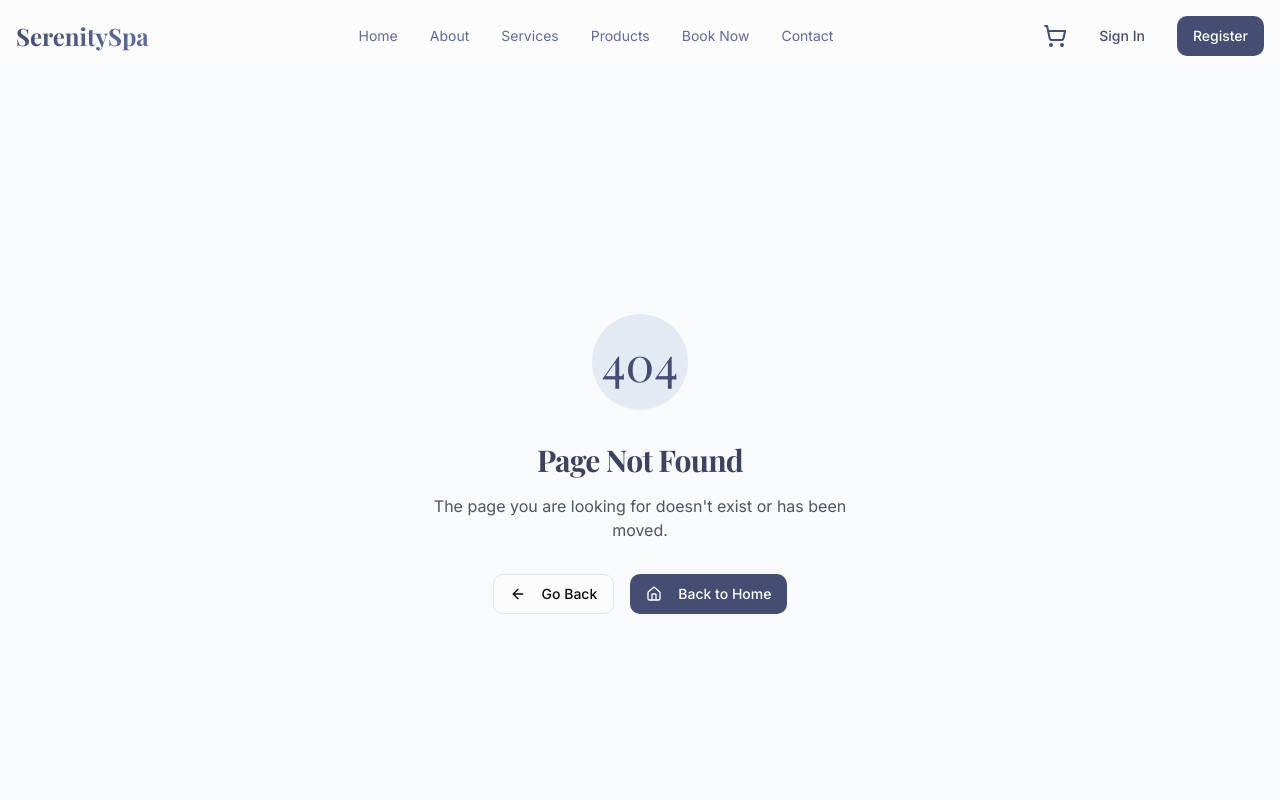
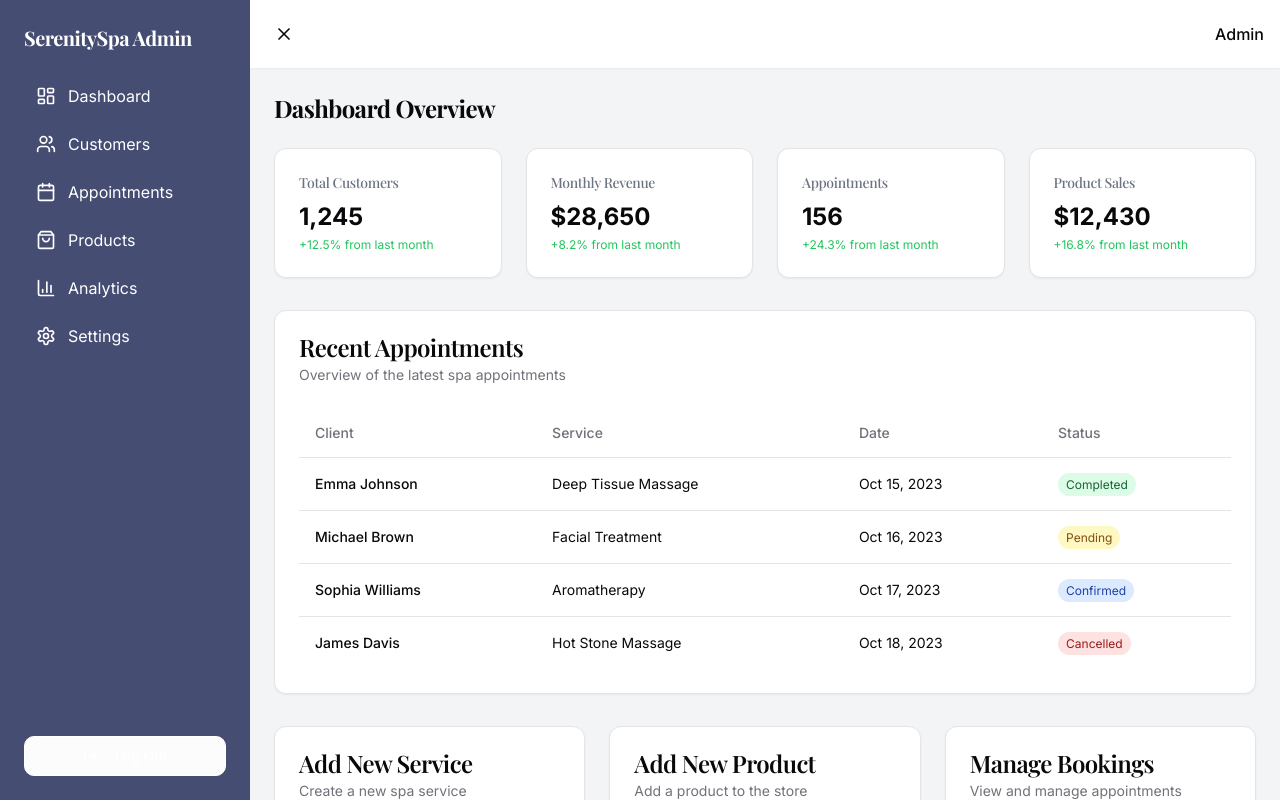
Before and after one commit to lenthanhnam/spa-savanova, a React (Vite) app: page /admin/dashboard in a window 1280 px wide. Shown: the top 800 px of the page. Built offline with nearby package versions, Linux system fonts and the light colour scheme; a web font is replaced by a local one.

Commit message:
Add admin dashboard page
Implement admin dashboard and redirect on login.

```diff
--- a/src/App.tsx
+++ b/src/App.tsx
@@ -22,6 +22,9 @@ import Cart from "./pages/Cart";
 import Checkout from "./pages/Checkout";
 import OrderSuccess from "./pages/OrderSuccess";
 
+// Admin Pages
+import AdminDashboard from "./pages/admin/Dashboard";
+
 // Layout Components
 import Header from "./components/Header";
 import Footer from "./components/Footer";
@@ -37,6 +40,12 @@ const App = () => (
           <Toaster />
           <Sonner />
           <BrowserRouter>
+            <Routes>
+              {/* Admin Routes */}
+              <Route path="/admin/dashboard" element={<AdminDashboard />} />
+
+              {/* Public Routes with Header & Footer */}
+              <Route path="/" element={
                 <div className="flex flex-col min-h-screen">
                   <Header />
                   <main className="flex-grow pt-16">
@@ -54,16 +63,6 @@ const App = () => (
                         <Route path="/checkout" element={<Checkout />} />
                         <Route path="/order-success" element={<OrderSuccess />} />
 
-                    {/* Add more routes as they are developed */}
-                    {/* <Route path="/services/:serviceId" element={<ServiceDetail />} /> */}
-                    {/* <Route path="/profile" element={<Profile />} /> */}
-
-                    {/* Admin Routes */}
-                    {/* <Route path="/admin/dashboard" element={<AdminDashboard />} /> */}
-
-                    {/* Manager Routes */}
-                    {/* <Route path="/manager/dashboard" element={<ManagerDashboard />} /> */}
-
                         {/* Catch-all route for 404 */}
                         <Route path="*" element={<NotFound />} />
                       </Routes>
@@ -71,6 +70,8 @@ const App = () => (
                   </main>
                   <Footer />
                 </div>
+              } />
+            </Routes>
           </BrowserRouter>
         </TooltipProvider>
       </CartProvider>
--- a/src/pages/SignIn.tsx
+++ b/src/pages/SignIn.tsx
@@ -1,4 +1,3 @@
-
 import { useState } from 'react';
 import { Link, useNavigate } from 'react-router-dom';
 import { Button } from '@/components/ui/button';
@@ -40,6 +39,7 @@ const SignIn = () => {
           title: 'Success',
           description: 'Signed in as Admin',
         });
+        // Redirect directly to admin dashboard
         navigate('/admin/dashboard');
       } else if (email === 'manager@example.com' && password === 'password') {
         toast({
--- /dev/null
+++ b/src/pages/admin/Dashboard.tsx
@@ -0,0 +1,230 @@
+
+import React, { useState } from 'react';
+import { Link, useNavigate } from 'react-router-dom';
+import { motion } from 'framer-motion';
+import {
+  LayoutDashboard,
+  Users,
+  Calendar,
+  ShoppingBag,
+  Settings,
+  BarChart3,
+  Menu,
+  X,
+  LogOut
+} from 'lucide-react';
+import {
+  Card,
+  CardContent,
+  CardDescription,
+  CardHeader,
+  CardTitle
+} from "@/components/ui/card";
+import { Button } from '@/components/ui/button';
+import { Table, TableBody, TableCell, TableHead, TableHeader, TableRow } from '@/components/ui/table';
+import { useToast } from '@/hooks/use-toast';
+
+type NavItem = {
+  title: string;
+  icon: React.ElementType;
+  href: string;
+};
+
+const navItems: NavItem[] = [
+  { title: 'Dashboard', icon: LayoutDashboard, href: '/admin/dashboard' },
+  { title: 'Customers', icon: Users, href: '/admin/customers' },
+  { title: 'Appointments', icon: Calendar, href: '/admin/appointments' },
+  { title: 'Products', icon: ShoppingBag, href: '/admin/products' },
+  { title: 'Analytics', icon: BarChart3, href: '/admin/analytics' },
+  { title: 'Settings', icon: Settings, href: '/admin/settings' },
+];
+
+// Mock data for dashboard
+const recentAppointments = [
+  { id: 1, client: 'Emma Johnson', service: 'Deep Tissue Massage', date: 'Oct 15, 2023', status: 'Completed' },
+  { id: 2, client: 'Michael Brown', service: 'Facial Treatment', date: 'Oct 16, 2023', status: 'Pending' },
+  { id: 3, client: 'Sophia Williams', service: 'Aromatherapy', date: 'Oct 17, 2023', status: 'Confirmed' },
+  { id: 4, client: 'James Davis', service: 'Hot Stone Massage', date: 'Oct 18, 2023', status: 'Cancelled' },
+];
+
+const stats = [
+  { title: 'Total Customers', value: '1,245', change: '+12.5%' },
+  { title: 'Monthly Revenue', value: '$28,650', change: '+8.2%' },
+  { title: 'Appointments', value: '156', change: '+24.3%' },
+  { title: 'Product Sales', value: '$12,430', change: '+16.8%' },
+];
+
+const AdminDashboard = () => {
+  const [sidebarOpen, setSidebarOpen] = useState(true);
+  const navigate = useNavigate();
+  const { toast } = useToast();
+
+  const toggleSidebar = () => {
+    setSidebarOpen(!sidebarOpen);
+  };
+
+  const handleLogout = () => {
+    toast({
+      title: "Logged out",
+      description: "You have been successfully logged out.",
+    });
+    navigate('/');
+  };
+
+  return (
+    <div className="min-h-screen bg-gray-100">
+      {/* Sidebar */}
+      <div className="flex">
+        <motion.aside
+          initial={{ width: sidebarOpen ? '250px' : '0px', opacity: sidebarOpen ? 1 : 0 }}
+          animate={{ width: sidebarOpen ? '250px' : '0px', opacity: sidebarOpen ? 1 : 0 }}
+          transition={{ duration: 0.3 }}
+          className={`fixed inset-y-0 bg-spa-800 text-white overflow-hidden z-20`}
+        >
+          <div className="p-6">
+            <div className="flex items-center justify-between mb-6">
+              <h1 className="text-xl font-bold">SerenitySpa Admin</h1>
+              <button onClick={toggleSidebar} className="lg:hidden">
+                <X size={20} />
+              </button>
+            </div>
+
+            <nav className="space-y-2">
+              {navItems.map((item) => (
+                <Link
+                  key={item.title}
+                  to={item.href}
+                  className="flex items-center gap-3 px-3 py-2 rounded-md hover:bg-spa-700 transition-colors"
+                >
+                  <item.icon size={20} />
+                  <span>{item.title}</span>
+                </Link>
+              ))}
+            </nav>
+
+            <div className="absolute bottom-0 left-0 right-0 p-6">
+              <Button
+                onClick={handleLogout}
+                variant="outline"
+                className="w-full text-white border-white hover:bg-spa-700"
+              >
+                <LogOut className="mr-2 h-4 w-4" /> Log Out
+              </Button>
+            </div>
+          </div>
+        </motion.aside>
+
+        {/* Main content */}
+        <div className={`transition-all duration-300 flex-1 ${sidebarOpen ? 'ml-[250px]' : 'ml-0'}`}>
+          {/* Header */}
+          <header className="bg-white shadow-sm">
+            <div className="flex items-center justify-between p-4">
+              <button onClick={toggleSidebar} className="p-2 rounded-md hover:bg-gray-100">
+                {sidebarOpen ? <X size={20} /> : <Menu size={20} />}
+              </button>
+              <div>
+                <span className="font-medium">Admin</span>
+              </div>
+            </div>
+          </header>
+
+          {/* Dashboard content */}
+          <main className="p-6">
+            <h1 className="text-2xl font-serif font-bold mb-6">Dashboard Overview</h1>
+
+            {/* Stats cards */}
+            <div className="grid grid-cols-1 sm:grid-cols-2 lg:grid-cols-4 gap-6 mb-8">
+              {stats.map((stat, index) => (
+                <Card key={index}>
+                  <CardHeader className="pb-2">
+                    <CardTitle className="text-sm font-medium text-gray-500">{stat.title}</CardTitle>
+                  </CardHeader>
+                  <CardContent>
+                    <div className="text-2xl font-bold">{stat.value}</div>
+                    <div className="text-xs text-green-500 mt-1">{stat.change} from last month</div>
+                  </CardContent>
+                </Card>
+              ))}
+            </div>
+
+            {/* Recent appointments */}
+            <Card className="mb-8">
+              <CardHeader>
+                <CardTitle>Recent Appointments</CardTitle>
+                <CardDescription>Overview of the latest spa appointments</CardDescription>
+              </CardHeader>
+              <CardContent>
+                <Table>
+                  <TableHeader>
+                    <TableRow>
+                      <TableHead>Client</TableHead>
+                      <TableHead>Service</TableHead>
+                      <TableHead>Date</TableHead>
+                      <TableHead>Status</TableHead>
+                    </TableRow>
+                  </TableHeader>
+                  <TableBody>
+                    {recentAppointments.map((appointment) => (
+                      <TableRow key={appointment.id}>
+                        <TableCell className="font-medium">{appointment.client}</TableCell>
+                        <TableCell>{appointment.service}</TableCell>
+                        <TableCell>{appointment.date}</TableCell>
+                        <TableCell>
+                          <span
+                            className={`px-2 py-1 rounded-full text-xs ${
+                              appointment.status === 'Completed' ? 'bg-green-100 text-green-800' :
+                              appointment.status === 'Pending' ? 'bg-yellow-100 text-yellow-800' :
+                              appointment.status === 'Confirmed' ? 'bg-blue-100 text-blue-800' :
+                              'bg-red-100 text-red-800'
+                            }`}
+                          >
+                            {appointment.status}
+                          </span>
+                        </TableCell>
+                      </TableRow>
+                    ))}
+                  </TableBody>
+                </Table>
+              </CardContent>
+            </Card>
+
+            {/* Quick actions */}
+            <div className="grid grid-cols-1 md:grid-cols-3 gap-6">
+              <Card>
+                <CardHeader>
+                  <CardTitle>Add New Service</CardTitle>
+                  <CardDescription>Create a new spa service</CardDescription>
+                </CardHeader>
+                <CardContent>
+                  <Button className="w-full bg-spa-800 hover:bg-spa-700">Create Service</Button>
+                </CardContent>
+              </Card>
+
+              <Card>
+                <CardHeader>
+                  <CardTitle>Add New Product</CardTitle>
+                  <CardDescription>Add a product to the store</CardDescription>
+                </CardHeader>
+                <CardContent>
+                  <Button className="w-full bg-spa-800 hover:bg-spa-700">Add Product</Button>
+                </CardContent>
+              </Card>
+
+              <Card>
+                <CardHeader>
+                  <CardTitle>Manage Bookings</CardTitle>
+                  <CardDescription>View and manage appointments</CardDescription>
+                </CardHeader>
+                <CardContent>
+                  <Button className="w-full bg-spa-800 hover:bg-spa-700">View All</Button>
+                </CardContent>
+              </Card>
+            </div>
+          </main>
+        </div>
+      </div>
+    </div>
+  );
+};
+
+export default AdminDashboard;
```
Lines whose indentation alone changed are shown as unchanged.
